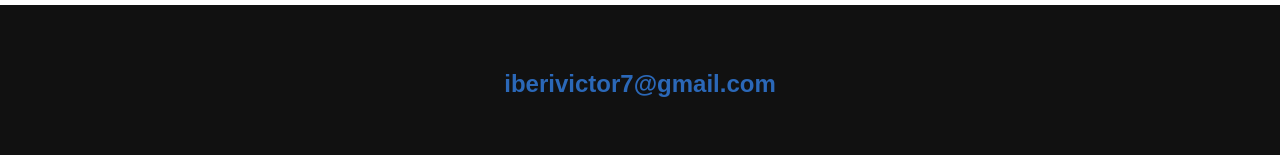
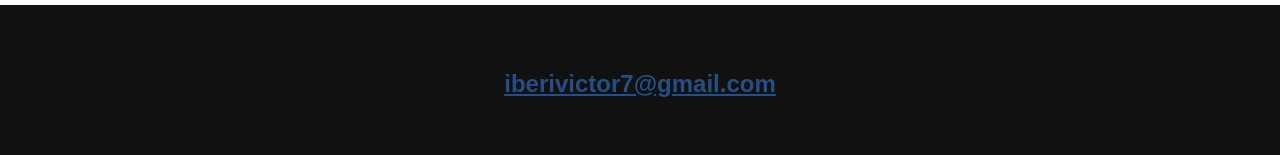
Before and after one commit to mavic01/cv, a plain HTML site: page portfolio-item.html in a window 1280 px wide. In both pictures the pointer is over the link "iberivictor7@gmail.com". Shown: the part 2032-2187 px from the top of the page. Drawn offline with nearby package versions, Linux system fonts and the light colour scheme.

Commit message:
Add to html and css files

```diff
--- a/css/styles.css
+++ b/css/styles.css
@@ -440,12 +440,12 @@ header{
     font-weight: var(--fw-bold);
 }
 
-.footer-link:hover,
+.footer__link:hover,
 .social-list__link:hover{
     opacity: .7;
 }
 
-.footer-link:hover{
+.footer__link:hover{
     text-decoration: underline;
 }
 
```
Also changed, not shown: index.html (+0 -1 lines).
